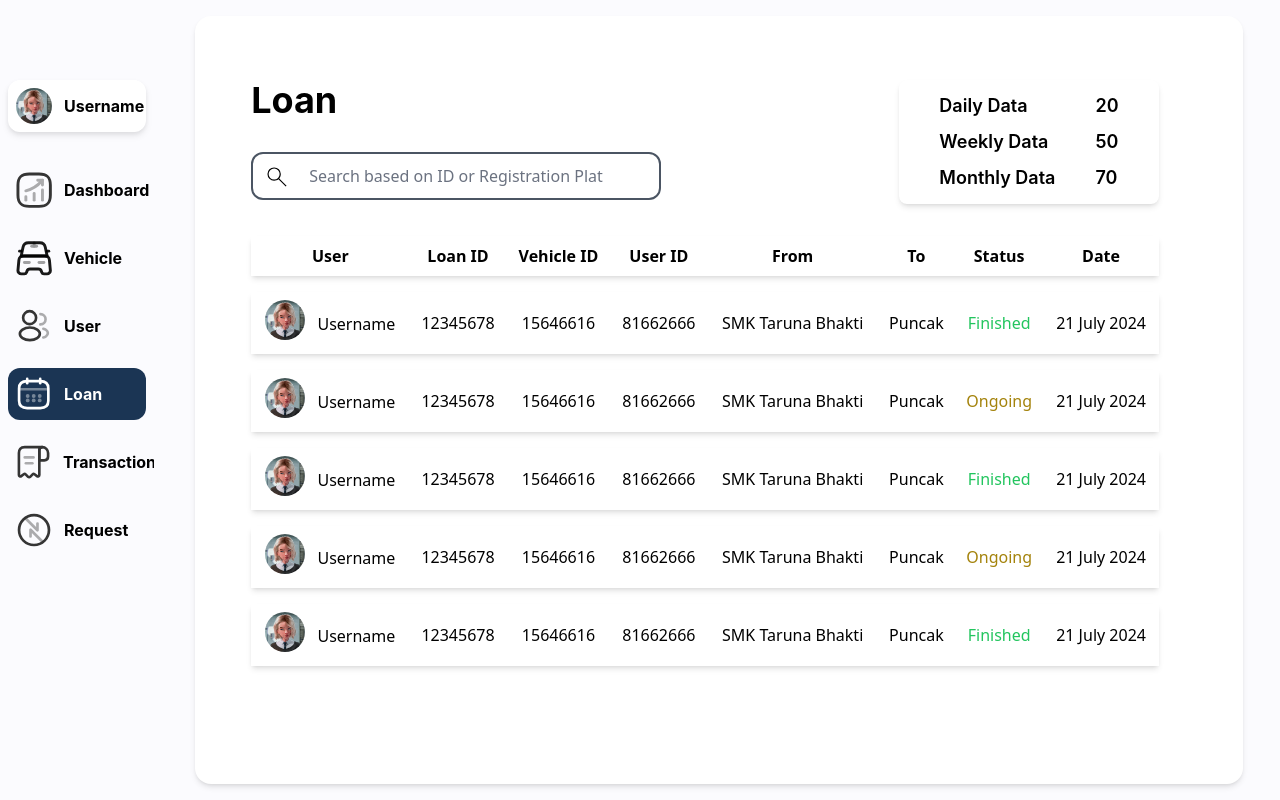
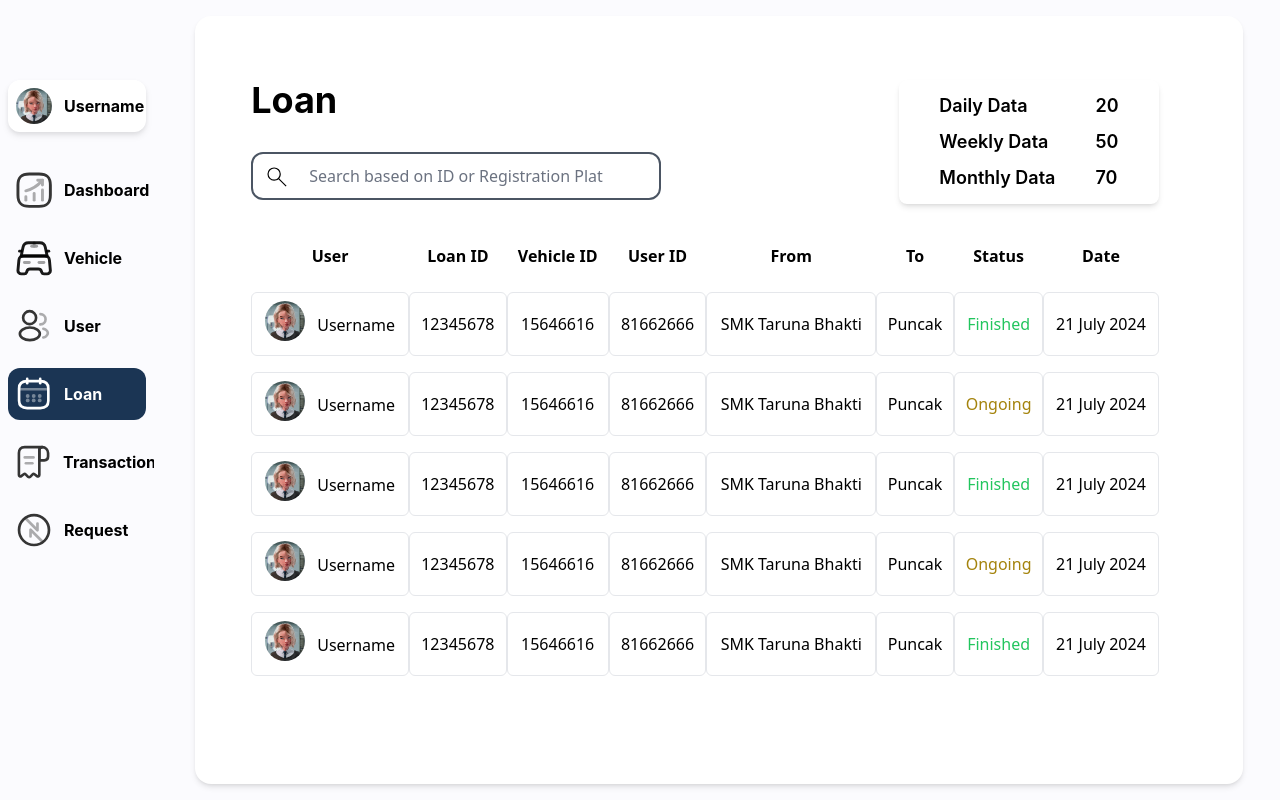
Before and after one commit to Ucokkks/Loan-Car, a React (Vite) app: page /peminjaman in a window 1280 px wide. Built offline with nearby package versions, Linux system fonts and the light colour scheme; a web font is replaced by a local one.

Commit message:
loan table change

```diff
--- a/src/components/loan/loantable.jsx
+++ b/src/components/loan/loantable.jsx
@@ -6,7 +6,7 @@ const LoanTable = () => {
     return(
         <table className='w-full  border-separate border-spacing-y-4 max-w-[97%]'>
         <thead>
-          <tr className="bg-white shadow-md">
+          <tr className="bg-white">
             <th className="p-2">User</th>
             <th className="p-2">Loan ID</th>
             <th className="p-2">Vehicle ID</th>
@@ -19,22 +19,22 @@ const LoanTable = () => {
         </thead>
         <tbody className='text-center'>
           {[1, 2, 3, 4, 5].map((item) => (
-            <tr key={item} className='bg-white shadow-md'>
-              <td className='p-2'>
+            <tr key={item} className='bg-white'>
+              <td className='p-2 border rounded-md'>
                 <div className="inline-flex">
                     <img src={foto} alt="PP" className="w-10 rounded-full"/>
                     <p className="ml-3 mt-3">Username</p>
                 </div>
               </td>
-              <td className='p-2'>12345678</td>
-              <td className='p-2'>15646616</td>
-              <td className='p-2'>81662666</td>
-              <td className="p-2">SMK Taruna Bhakti</td>
-              <td className="p-2">Puncak</td>
-              <td className={`p-2 ${item % 2 === 0 ? 'text-[#A4830C]' : 'text-green-500'}`}>
+              <td className='p-2 border rounded-md'>12345678</td>
+              <td className='p-2 border rounded-md'>15646616</td>
+              <td className='p-2 border rounded-md'>81662666</td>
+              <td className="p-2 border rounded-md">SMK Taruna Bhakti</td>
+              <td className="p-2 border rounded-md">Puncak</td>
+              <td className={`p-2 border rounded-md ${item % 2 === 0 ? 'text-[#A4830C]' : 'text-green-500'}`}>
                 {item % 2 === 0 ? 'Ongoing' : 'Finished'}
                 </td>
-              <td className="p-2">21 July 2024</td>
+              <td className="p-2 border rounded-md">21 July 2024</td>
             </tr>
           ))}
         </tbody>
```
